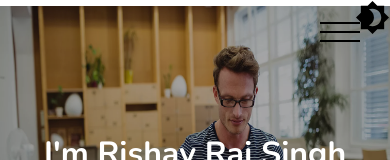
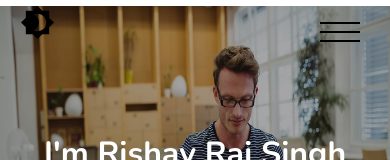
Before and after one commit to TheDa21crj/Portfolio, a React (Create React App) app: page / in a window 390 px wide. Shown: the top 160 px of the page. Built offline with nearby package versions, Linux system fonts and the light colour scheme.

Commit message:
made responsive (dark btn)

```diff
--- a/src/Components/CSS/Nav.module.css
+++ b/src/Components/CSS/Nav.module.css
@@ -51,12 +51,17 @@
 }
 
 .darkmodeBtn {
-    position: fixed;
-    top: 0px;
-    right: 0px;
+    position: absolute;
+    top: 5px;
+    right: 20px;
+    cursor: pointer;
 }
 
 @media only screen and (max-width: 800px) {
+    .darkmodeBtn {
+        top: 5px;
+        left: 20px;
+    }
     .mDiv {
         justify-content: end;
         height: 3.6vh;
```
